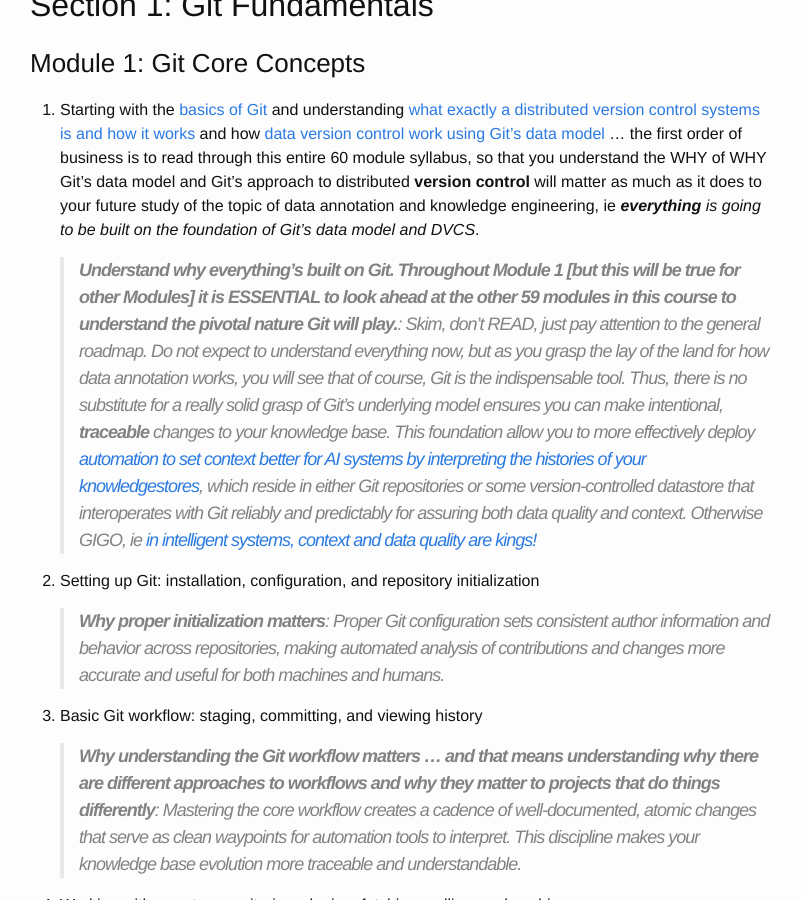
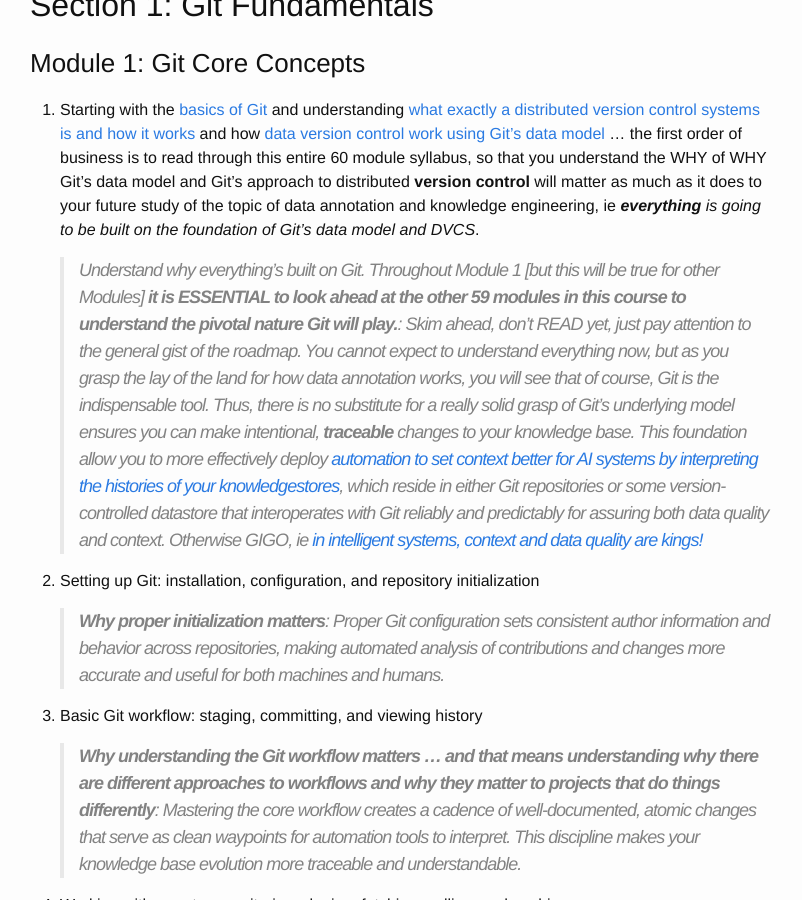
Before and after one commit to annotifyapp/annotifyapp.github.io, a Jekyll site: the page built from _posts/2025-04-07-Data-Annotation-Fundamentals-Course.MD, in a window 1280 px wide and 900 px high, scrolled down 3929 px. Shown: the whole window, without its empty margins (240-1042 px from the left). Built offline with Jekyll 4.4.1, drawn with Linux system fonts in a browser that asks for light colours.

Commit message:
emphasize looking ahead

```diff
--- a/_posts/2025-04-07-Data-Annotation-Fundamentals-Course.MD
+++ b/_posts/2025-04-07-Data-Annotation-Fundamentals-Course.MD
@@ -134,7 +134,7 @@ categories: Training
 
 1. Starting with the [basics of Git](https://git-scm.com/book/en/v2/Git-Basics-Getting-a-Git-Repository) and understanding [what exactly a distributed version control systems is and how it works](https://about.gitlab.com/topics/version-control/benefits-distributed-version-control-system/) and how [data version control work using Git's data model](https://dvc.org/doc/user-guide) ... the first order of business is to read through this entire 60 module syllabus, so that you understand the WHY of WHY Git's data model and Git's approach to distributed **version control** will matter as much as it does to your future study of the topic of data annotation and knowledge engineering, ie ***everything*** *is going to be built on the foundation of Git's data model and DVCS*.
 
-   > **Understand why everything's built on Git. Throughout Module 1 [but this will be true for other Modules] it is ESSENTIAL to look ahead at the other 59 modules in this course to understand the pivotal nature Git will play.**: *Skim, don't READ, just pay attention to the general roadmap.*  Do not expect to understand everything now, but as you grasp the lay of the land for how data annotation works, you will see that of course, Git is the indispensable tool. Thus, there is no substitute for a really solid grasp of Git's underlying model ensures you can make intentional, **traceable** changes to your knowledge base. This foundation allow you to more effectively deploy [automation to set context better for AI systems by interpreting the histories of your knowledgestores](https://enterprise-knowledge.com/what-software-engineering-can-teach-knowledge-engineers-about-version-control/), which reside in either Git repositories or some version-controlled datastore that interoperates with Git reliably and predictably for assuring both data quality and context. Otherwise *GIGO*, ie [in intelligent systems, context and data quality are kings!](https://x.com/i/grok/share/P23hgP1gcPEBOIQXcULyLc6aZ)
+   > Understand why everything's built on Git. Throughout Module 1 [but this will be true for other Modules] **it is ESSENTIAL to look ahead at the other 59 modules in this course to understand the pivotal nature Git will play.**: *Skim ahead, don't READ yet, just pay attention to the general gist of the roadmap.*  You cannot expect to understand everything now, but as you grasp the lay of the land for how data annotation works, you will see that of course, Git is the indispensable tool. Thus, there is no substitute for a really solid grasp of Git's underlying model ensures you can make intentional, **traceable** changes to your knowledge base. This foundation allow you to more effectively deploy [automation to set context better for AI systems by interpreting the histories of your knowledgestores](https://enterprise-knowledge.com/what-software-engineering-can-teach-knowledge-engineers-about-version-control/), which reside in either Git repositories or some version-controlled datastore that interoperates with Git reliably and predictably for assuring both data quality and context. Otherwise *GIGO*, ie [in intelligent systems, context and data quality are kings!](https://x.com/i/grok/share/P23hgP1gcPEBOIQXcULyLc6aZ)
 
 2. Setting up Git: installation, configuration, and repository initialization
 
```
